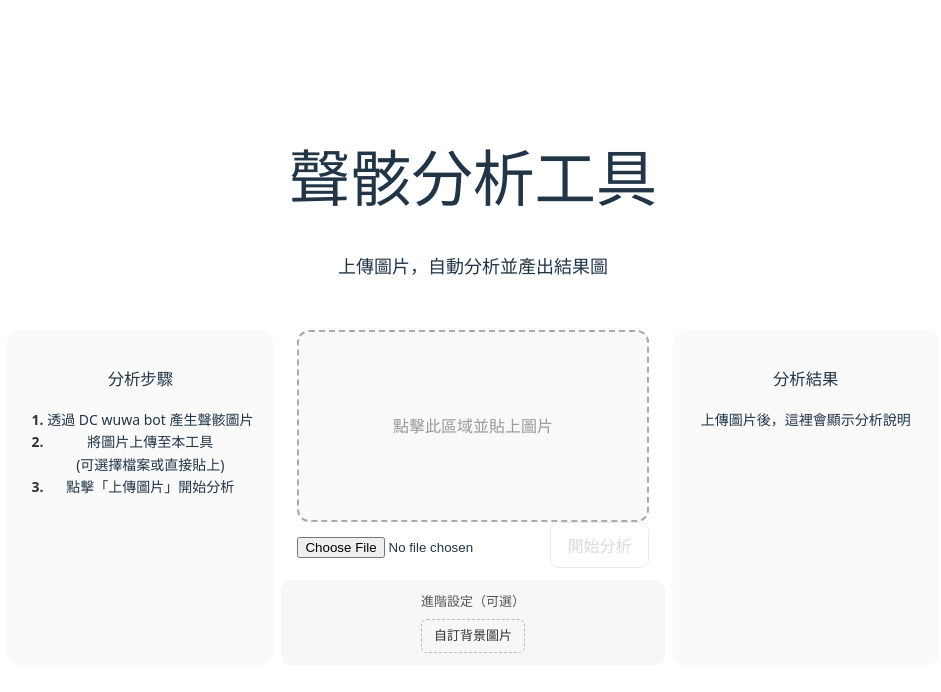
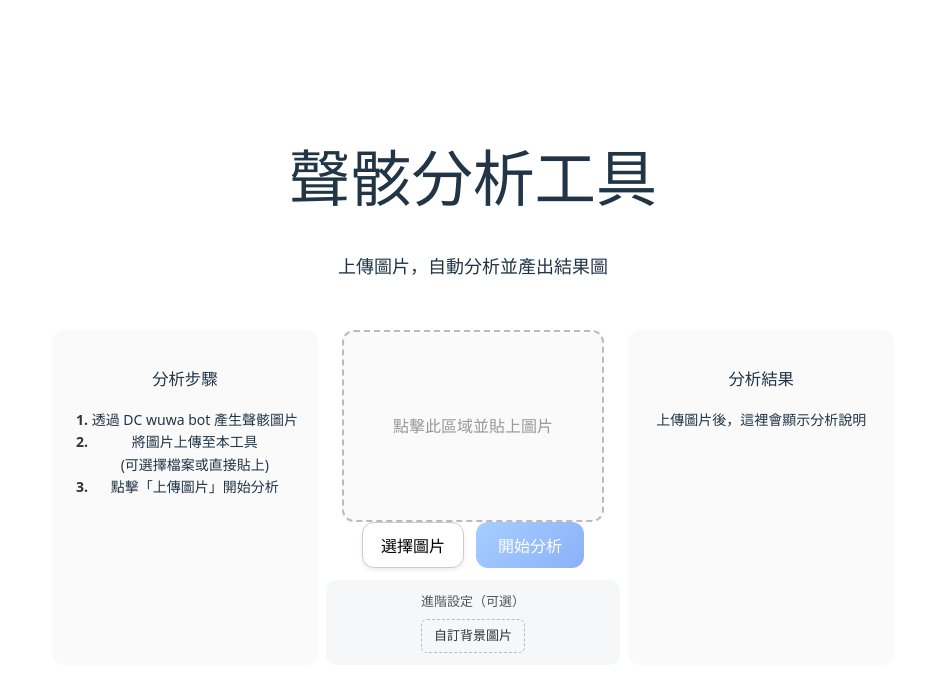
Before and after one commit to a123tony39/wuwa, a Vue app in the folder frontend/: page / in a window 1280 px wide. Shown: the top 692 px of the page, without its empty margins (167-1108 px from the left). Built offline with nearby package versions, Linux system fonts and the light colour scheme.

Commit message:
chore: 更改前端UI按鈕樣式

```diff
--- a/frontend/src/components/UploadPanel.vue
+++ b/frontend/src/components/UploadPanel.vue
@@ -1,5 +1,5 @@
 <script setup lang = "ts">
-import { onMounted, onUnmounted } from "vue"
+import { ref, onMounted, onUnmounted } from "vue"
 const props = defineProps<{
     isAnalyzing: boolean
     imgSrc: string | null
@@ -12,6 +12,7 @@ const emit = defineEmits<{
   (e: 'update:previewUrl', url: string | null): void
 
 }>()
+const fileInputRef = ref<HTMLInputElement | null>(null)
 onMounted(() => {
   window.addEventListener('paste', onPaste)
 })
@@ -46,6 +47,10 @@ const onFileChange = (e: Event) => {
   }
 }
 
+// 點擊自訂按鈕觸發檔案選擇
+const triggerFileSelect = () => {
+  fileInputRef.value?.click()
+}
 </script>
 
 <template>
@@ -65,8 +70,26 @@ const onFileChange = (e: Event) => {
               點擊此區域並貼上圖片
             </template>
           </div>
-            <input type="file" @change="onFileChange"/>
-            <button @click="emit('upload')" :disabled="!props.hasFile">開始分析</button>
+        <!-- 自訂上傳按鈕 -->
+        <div class="upload-controls">
+          <input
+            type="file"
+            ref="fileInputRef"
+            @change="onFileChange"
+            style="display: none;"
+            accept="image/*"
+          />
+            <button class="file-btn" @click="triggerFileSelect">
+              選擇圖片
+            </button>
+            <button
+              class="analyze-btn"
+              @click="emit('upload')"
+              :disabled="!props.hasFile"
+            >
+              開始分析
+            </button>
+          </div>
         </div>
     </div>
 </template>
@@ -101,35 +124,76 @@ button:disabled {
 
 /*paste area*/
 .paste-area {
-  display: flex; /* 改回 flex，避免變成 inline 行內元素 */
-  width: auto;   /* 自動跟圖片大小適應 */
-  height: auto;  /* 自動跟圖片大小適應 */
-  min-width: 250px;        /* 最小寬度 */
-  min-height: 180px;       /* 最小高度 */
-  max-width: 600px;        /* 最大寬度 */
-  max-height: 400px;       /* 最大高度 */
-  border: 2px dashed #aaa;
-  border-radius: 12px;
+  display: flex;
   justify-content: center;
   align-items: center;
+  width: auto;
+  height: auto;
+  min-width: 250px;
+  min-height: 180px;
+  max-width: 600px;
+  max-height: 400px;
+  border: 2px dashed #bbb;
+  border-radius: 12px;
+  background-color: #fafafa;
   color: #999;
-  background-color: #f9f9f9;
   cursor: pointer;
+  overflow: hidden;
   text-align: center;
-  overflow: hidden;
   padding: 4px;
 }
 .paste-area:focus {
   outline: none;
-  border-color: #666;
+  border-color: #888;
   color: #666;
 }
-
 /* 貼上圖片預覽 */
 .paste-area img {
   max-width: 100%;
   max-height: 100%;
   object-fit: contain;
 }
+.upload-controls {
+  display: flex;
+  gap: 12px;
+  justify-content: center;
+}
+/* 選擇檔案按鈕 */
+.file-btn {
+  padding: 10px 18px;
+  background-color: #fff;
+  border: 1px solid #ccc;
+  border-radius: 12px;
+  cursor: pointer;
+  font-weight: 500;
+  transition: all 0.2s;
+  box-shadow: 0 2px 4px rgba(0,0,0,0.08);
+}
+.file-btn:hover {
+  background-color: #f0f0f0;
+  border-color: #bbb;
+  box-shadow: 0 4px 8px rgba(0,0,0,0.12);
+}
 
+/* 分析按鈕 */
+.analyze-btn {
+  padding: 10px 22px;
+  background: linear-gradient(135deg, #4f9fff, #1c64f2);
+  color: white;
+  border: none;
+  border-radius: 12px;
+  cursor: pointer;
+  font-weight: 600;
+  transition: all 0.2s;
+  box-shadow: 0 4px 10px rgba(31, 102, 231, 0.3);
+}
+.analyze-btn:hover:not(:disabled) {
+  background: linear-gradient(135deg, #1c64f2, #4f9fff);
+  box-shadow: 0 6px 14px rgba(31, 102, 231, 0.4);
+}
+.analyze-btn:disabled {
+  opacity: 0.5;
+  cursor: not-allowed;
+  box-shadow: none;
+}
 </style>
```
Lines whose indentation alone changed are shown as unchanged.
